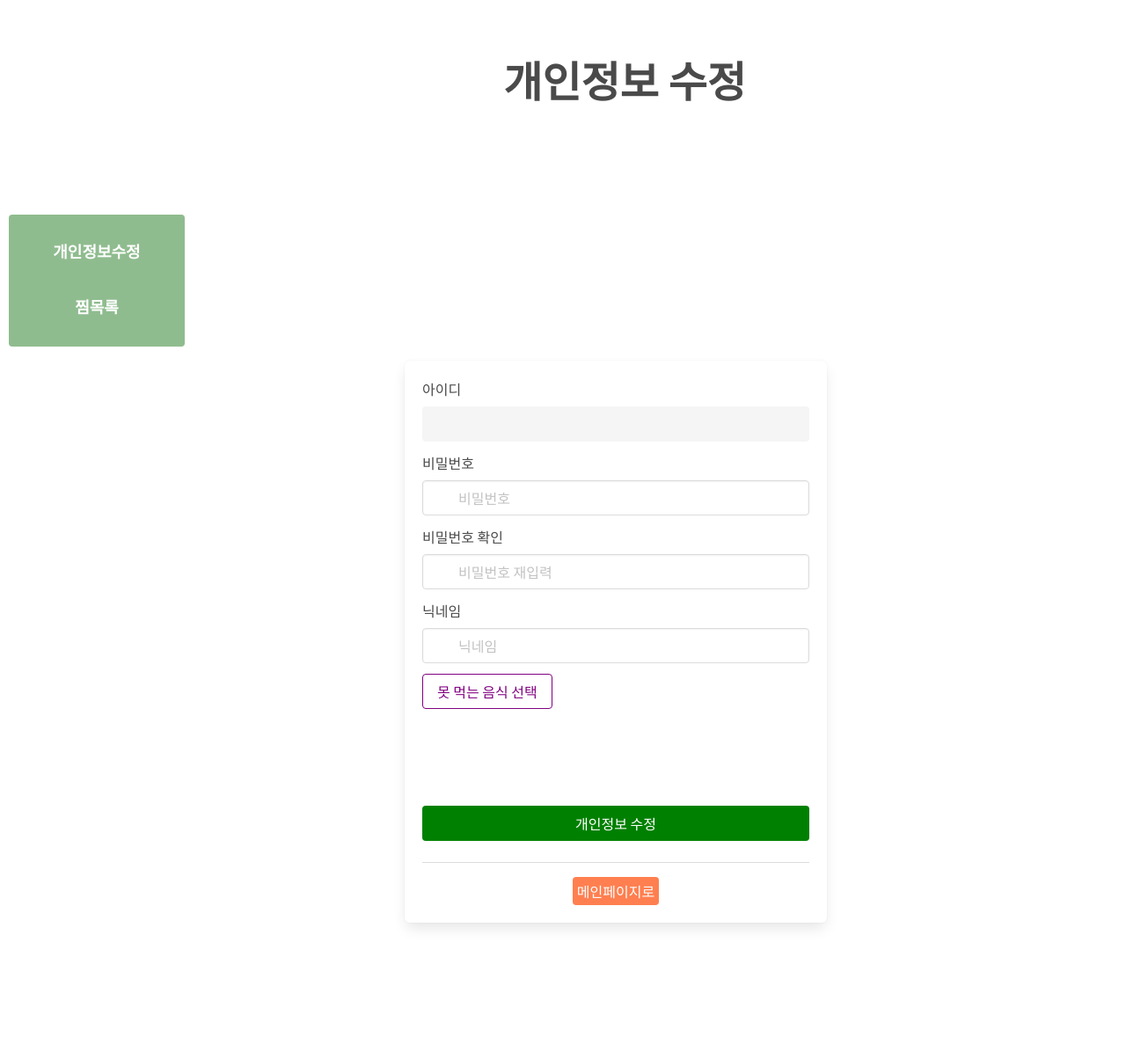
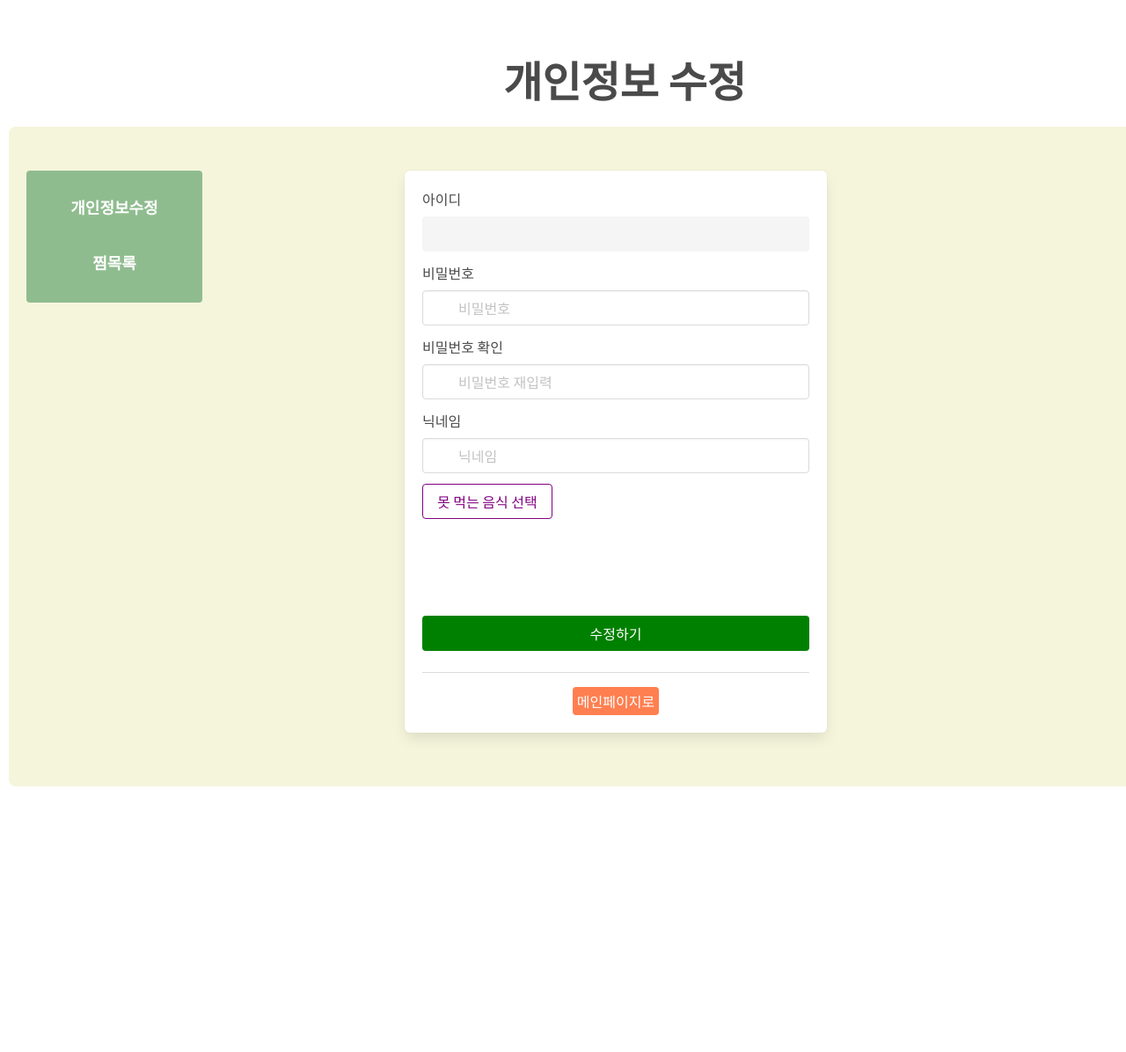
Before and after one commit to hang-hae-team25/recipefilter, a Flask app: template templates/mypage_info.html in a window 1280 px wide; the page is wider, and only the part inside the window is pictured. Shown: the part 120-1316 px from the top of that part at 88% size. Run offline with Flask 2, Linux system fonts and the light colour scheme; the template is opened without the code that fills it, so the values that code supplies are empty; some libraries are stand-ins or nearby versions.

Commit message:
211105 은지 기능 - 개인정보수정 페이지 css 수정

```diff
--- a/templates/mypage_info.html
+++ b/templates/mypage_info.html
@@ -47,9 +47,12 @@
             background-color: darkseagreen;
             width: 200px;
             height: 150px;
-            margin-top: 100px;
+            margin-top: 50px;
             margin-right: 10px;
+            margin-left: 20px;
             border-radius: 0.25rem;
+            position: absolute;
+            z-index: 1;
         }
 
         .nav-link {
@@ -63,9 +66,13 @@
         }
 
         .section {
-            padding: 1rem 1.5rem;
-            max-width: 750px;
+            max-width: 1400px;
+            height: 750px;
             margin: auto;
+            padding-top: 50px;
+            position: relative;
+            background-color: beige;
+            border-radius: 0.5rem;
         }
 
         .is-sparta {
@@ -312,7 +319,7 @@
                     </div>
                     <div id="div-sign-in-or-up" class="has-text-centered">
                         <nav class="level is-mobile">
-                            <button class="level-item button is-sparta" id="update-btn" onclick="update_info()">개인정보 수정</button>
+                            <button class="level-item button is-sparta" id="update-btn" onclick="update_info()">수정하기</button>
 
                         </nav>
                         <hr>
```
